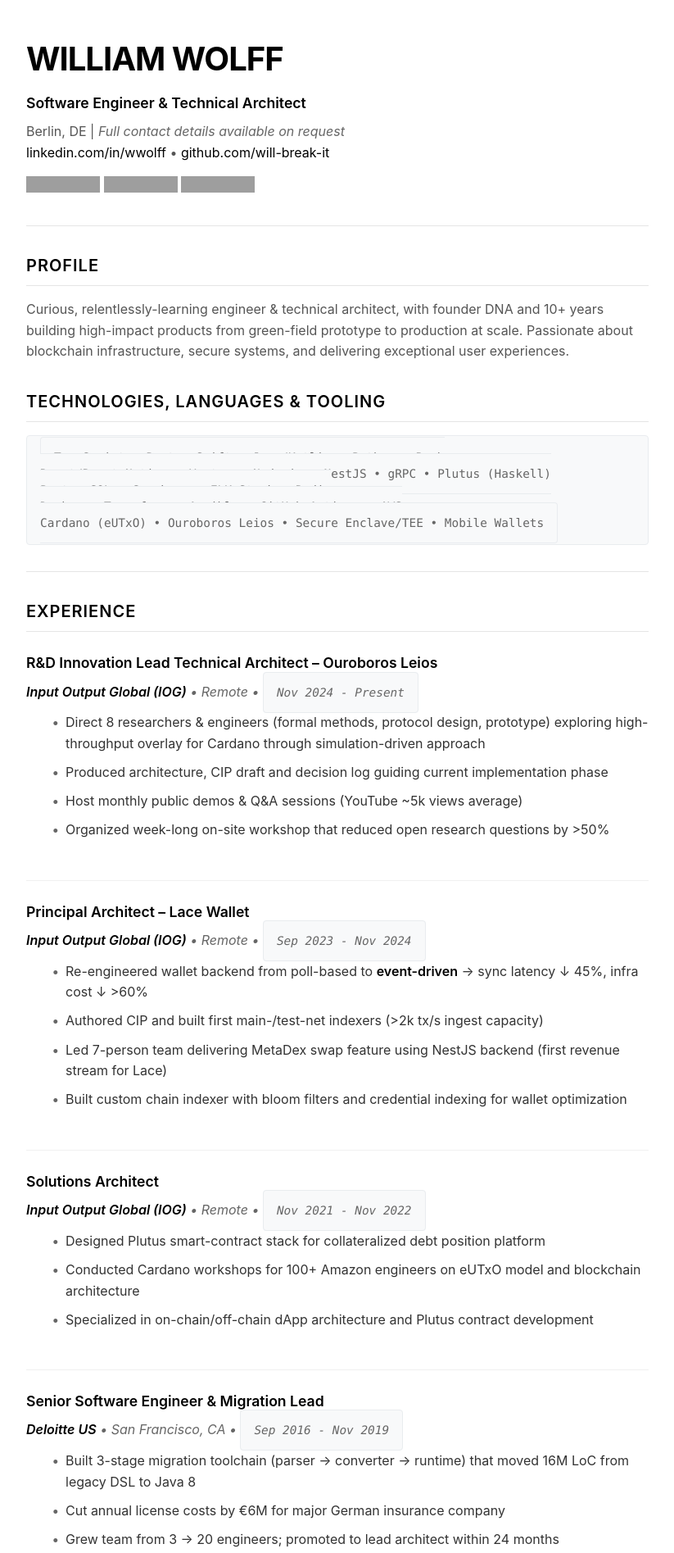
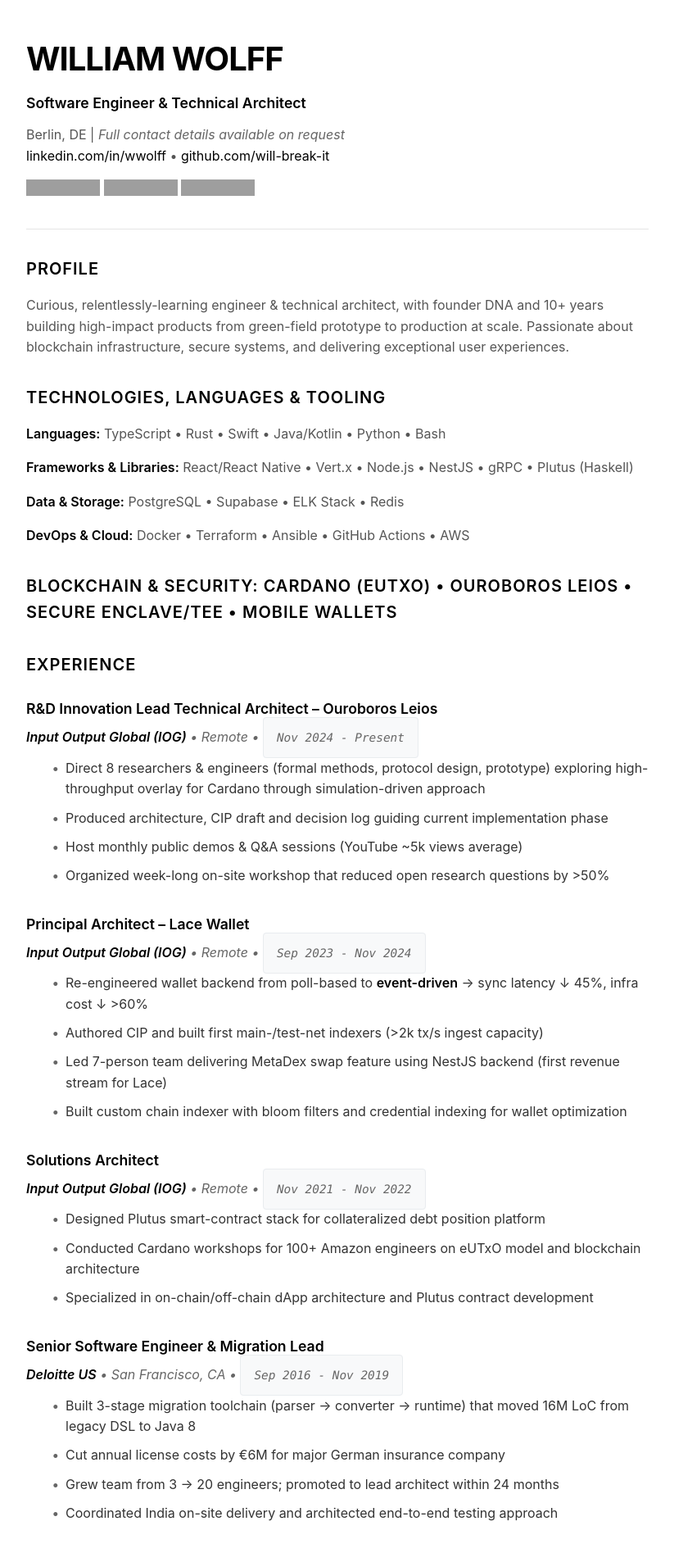
Before and after one commit to will-break-it/will-break-it.github.io, a Jekyll site: the page built from index.md, in a window 1280 px wide. Shown: the top 1895 px of the page at 82% size, without its empty margins (228-1051 px from the left). Built offline with Jekyll 4.4.1, drawn with Linux system fonts in a browser that asks for light colours; grey boxes are pictures that could not be loaded.

Commit message:
Simplify design: reduce role spacing, remove borders, make tech stack readable

````diff
--- a/assets/css/style.scss
+++ b/assets/css/style.scss
@@ -61,23 +61,17 @@
   margin: 2rem 0 1rem 0;
   text-transform: uppercase;
   letter-spacing: 0.05em;
-  border-bottom: 1px solid #e5e5e5;
-  padding-bottom: 0.5rem;
 }
 
 h3 {
   font-size: 1.1rem;
   font-weight: 600;
   color: #000;
-  margin: 3rem 0 0.5rem 0 !important;
-  padding-top: 1.5rem !important;
-  border-top: 1px solid #f0f0f0;
+  margin: 2rem 0 0.5rem 0 !important;
 }
 
-// Remove border from first h3 in each section
+// First h3 in each section has less top margin
 h2 + h3 {
-  border-top: none !important;
-  padding-top: 0 !important;
   margin-top: 1.5rem !important;
 }
 
@@ -105,10 +99,9 @@
   margin-bottom: 0.5rem;
 }
 
-// Additional spacing for side projects section
-h2#selected-side-projects--consulting + h3 {
-  margin-top: 2rem !important;
-  padding-top: 0.5rem !important;
+// Clean spacing for tech section
+p + p {
+  margin-top: 0.75rem;
 }
 
 // Code blocks for tech stack
--- a/index.md
+++ b/index.md
@@ -19,13 +19,15 @@
 
 ## TECHNOLOGIES, LANGUAGES & TOOLING
 
-```
-TypeScript • Rust • Swift • Java/Kotlin • Python • Bash
-React/React Native • Vert.x • Node.js • NestJS • gRPC • Plutus (Haskell)
-PostgreSQL • Supabase • ELK Stack • Redis
-Docker • Terraform • Ansible • GitHub Actions • AWS
-Cardano (eUTxO) • Ouroboros Leios • Secure Enclave/TEE • Mobile Wallets
-```
+**Languages:** TypeScript • Rust • Swift • Java/Kotlin • Python • Bash
+
+**Frameworks & Libraries:** React/React Native • Vert.x • Node.js • NestJS • gRPC • Plutus (Haskell)
+
+**Data & Storage:** PostgreSQL • Supabase • ELK Stack • Redis
+
+**DevOps & Cloud:** Docker • Terraform • Ansible • GitHub Actions • AWS
+
+**Blockchain & Security:** Cardano (eUTxO) • Ouroboros Leios • Secure Enclave/TEE • Mobile Wallets
 ---
 
 ## EXPERIENCE
````
